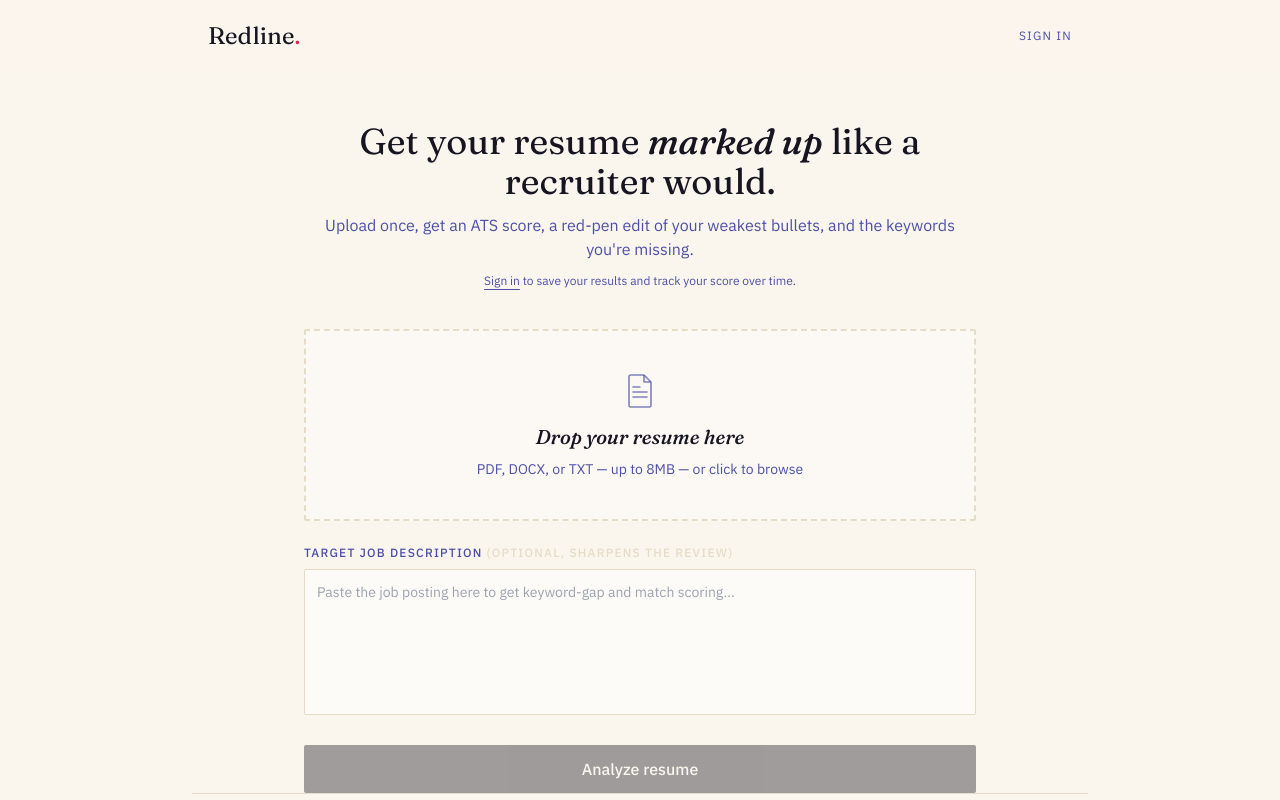
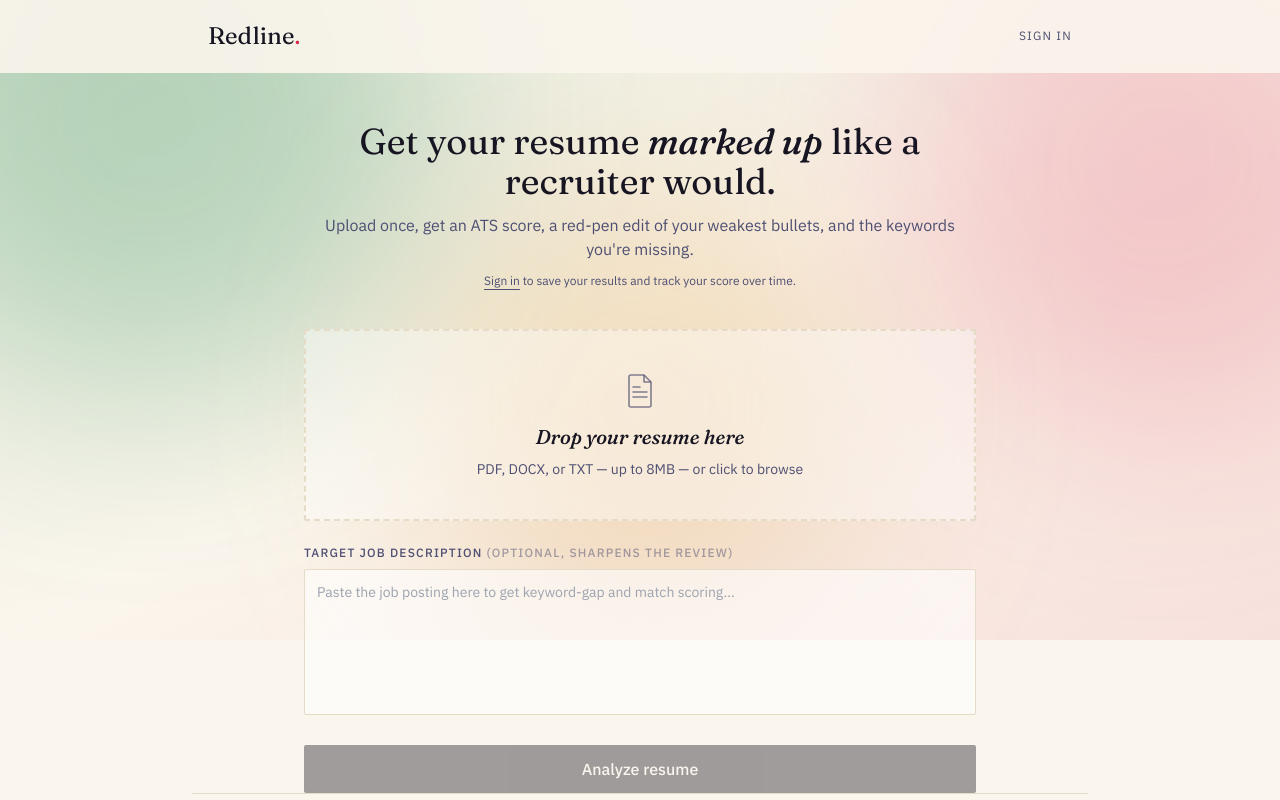
Before and after one commit to Shailesh103/AI-Resume-Analyzer, a React (Vite) app in the folder frontend/: page / in a window 1280 px wide. Shown: the top 800 px of the page. Built offline with nearby package versions, Linux system fonts and the light colour scheme; no server answers.

Commit message:
added favicon and makes changes in color gradient

```diff
--- a/frontend/index.html
+++ b/frontend/index.html
@@ -3,6 +3,7 @@
   <head>
     <meta charset="UTF-8" />
     <meta name="viewport" content="width=device-width, initial-scale=1.0" />
+    <link rel="icon" type="image/svg+xml" href="/favicon.svg" />
     <title>Redline — AI Resume Analyzer</title>
     <link rel="preconnect" href="https://fonts.googleapis.com" />
     <link
--- a/frontend/src/App.jsx
+++ b/frontend/src/App.jsx
@@ -410,12 +410,13 @@ function AppShell() {
   }
 
   return (
-    <div className="min-h-screen bg-manuscript bg-paper-texture flex flex-col relative overflow-x-hidden">
-      {/* Soft ambient color glow behind the top of the page — purely decorative */}
-      <div className="pointer-events-none absolute inset-x-0 top-0 h-[560px] overflow-hidden -z-10">
-        <div className="absolute -top-32 -left-24 w-[420px] h-[420px] rounded-full bg-redline/10 blur-3xl" />
-        <div className="absolute -top-20 right-[-80px] w-[380px] h-[380px] rounded-full bg-forest/10 blur-3xl" />
-        <div className="absolute top-40 left-1/3 w-[320px] h-[320px] rounded-full bg-gold/10 blur-3xl" />
+    <div className="min-h-screen bg-manuscript bg-paper-texture flex flex-col relative isolate overflow-x-hidden">
+      {/* Soft gradient-mesh wash behind the top of the page — purely decorative */}
+      <div className="pointer-events-none absolute inset-x-0 top-0 h-[640px] overflow-hidden -z-10">
+        <div className="absolute inset-0 bg-gradient-to-br from-forest/10 via-manuscript to-redline/10" />
+        <div className="absolute -top-40 -left-32 w-[560px] h-[560px] rounded-full bg-forest/25 blur-[100px]" />
+        <div className="absolute -top-24 right-[-140px] w-[520px] h-[520px] rounded-full bg-redline/20 blur-[100px]" />
+        <div className="absolute top-44 left-1/2 -translate-x-1/2 w-[460px] h-[460px] rounded-full bg-gold/25 blur-[100px]" />
       </div>
 
       <Header view={view} setView={setView} onGoHome={goHome} />
--- a/frontend/src/components/UploadForm.jsx
+++ b/frontend/src/components/UploadForm.jsx
@@ -107,7 +107,7 @@ export default function UploadForm({ onAnalyze, loading, error }) {
 
       <div className="mt-6">
         <label className="block text-xs uppercase tracking-widest text-slate mb-2 font-medium">
-          Target job description <span className="text-line">(optional, sharpens the review)</span>
+          Target job description <span className="text-slate/50">(optional, sharpens the review)</span>
         </label>
         <textarea
           value={jobDescription}
--- a/frontend/tailwind.config.js
+++ b/frontend/tailwind.config.js
@@ -9,7 +9,7 @@ export default {
         redline: "#D8264A",     // editor's red pen — brighter, more alive
         forest: "#1D8348",      // strong/positive score — green reads as "good"
         gold: "#D6963A",        // mid-tier score — warmer, brighter amber
-        slate: "#4C4FA8",       // secondary UI — rich indigo instead of gray-blue
+        slate: "#4E4F72",       // secondary UI — muted deep indigo, not a loud purple
         line: "#E5DCC8",        // warm hairline rule on paper
       },
       fontFamily: {
```
Also changed, not shown: frontend/public/favicon.svg (added).
